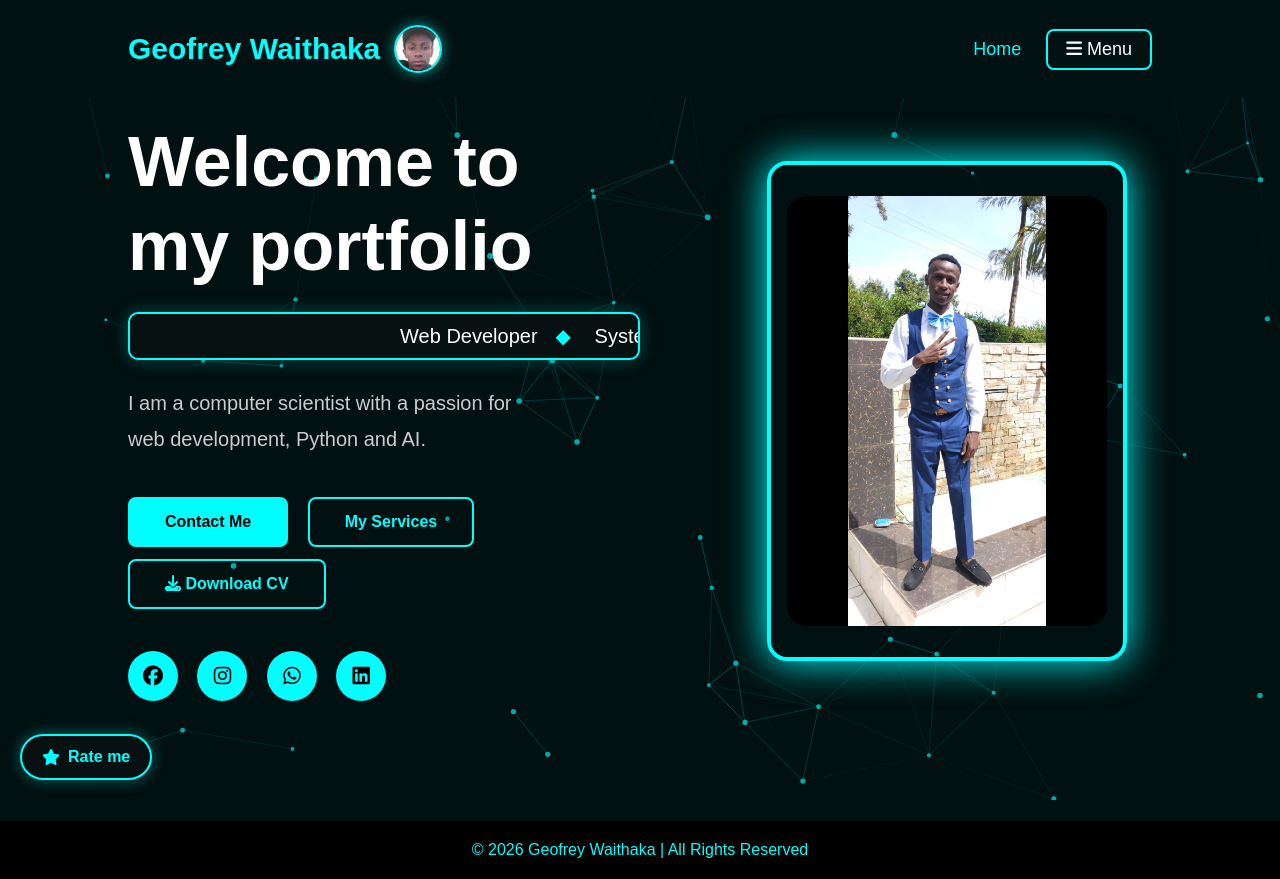
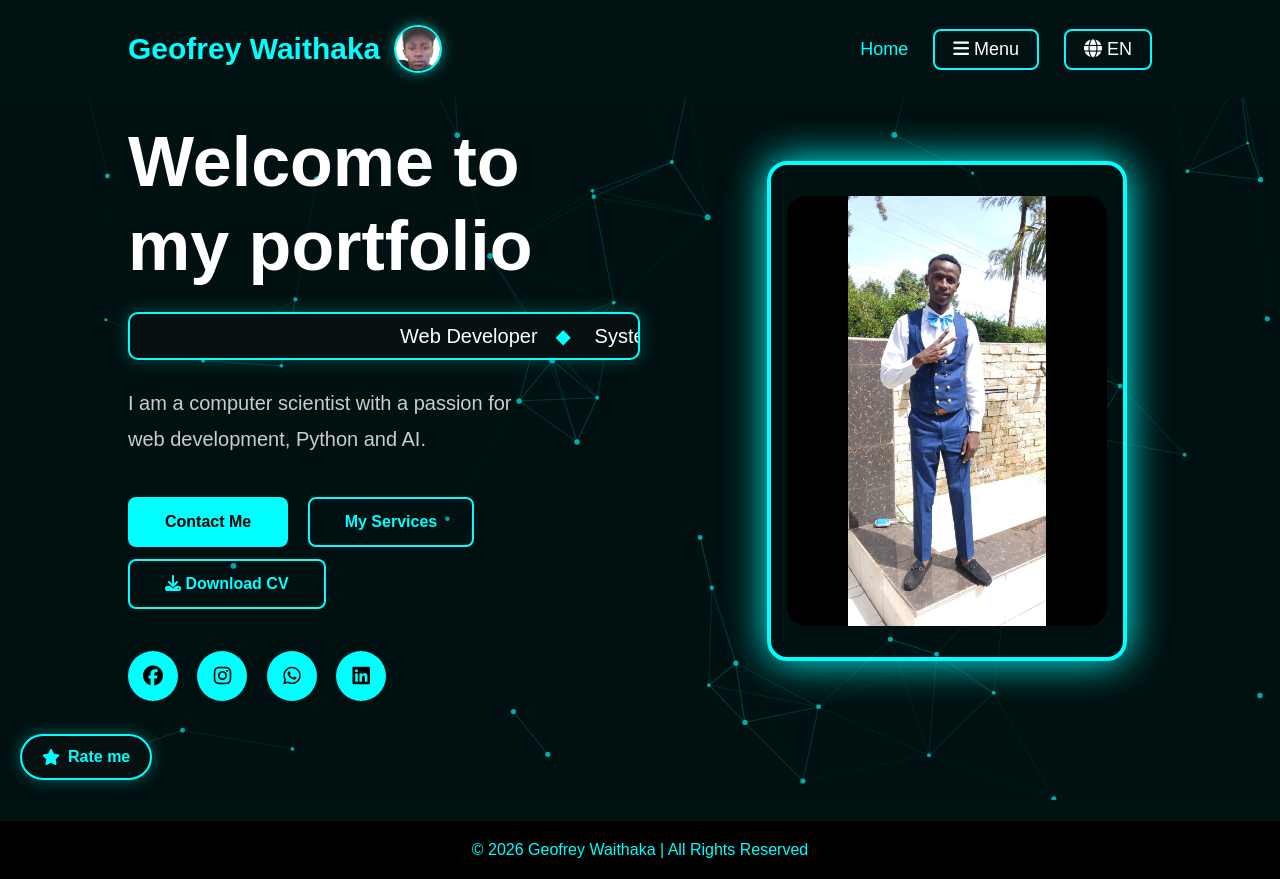
Before and after one commit to jeffmkuu/JEFF, a plain HTML site: page index.html in a window 1280 px wide. Drawn offline with Linux system fonts and the light colour scheme.

Commit message:
Add files via upload

```diff
--- a/index.html
+++ b/index.html
@@ -77,6 +77,39 @@
             }
         }
 
+
+        .menu-list button{
+            display:block;
+            width:100%;
+            margin:0;
+            padding:12px 20px;
+            border:0;
+            border-radius:0;
+            background:none;
+            color:#ffffff;
+            font:16px Arial, sans-serif;
+            text-align:left;
+            cursor:pointer;
+        }
+
+        .menu-list button:hover,
+        .menu-list button.on{
+            background:#0b2a2a;
+            color:#00ffff;
+        }
+
+        [dir="rtl"] .lang .menu-list{
+            right:auto;
+            left:0;
+        }
+
+        [dir="rtl"] .menu-list button{
+            text-align:right;
+        }
+
+        [dir="rtl"] .ticker-track{
+            direction:ltr;
+        }
 
         .hire-dialog h3:focus{
             outline:none;
@@ -355,6 +388,13 @@
                     <a href="#reviews">Reviews</a>
                     <a href="#contact">Contact</a>
                 </div>
+            </div>
+
+            <div class="menu lang">
+                <button type="button" class="menu-btn" id="lang-btn" aria-expanded="false" aria-controls="lang-list" aria-label="Choose language">
+                    <i class="fa-solid fa-globe" aria-hidden="true"></i> <span id="lang-now">EN</span>
+                </button>
+                <div class="menu-list" id="lang-list"></div>
             </div>
         </nav>
     </header>
@@ -1324,6 +1364,8 @@
         });
     </script>
 
+    <script src="lang.js"></script>
+
 </body>
 
 </html>
--- /dev/null
+++ b/lang.js
@@ -0,0 +1,165 @@
+/* Language switcher: English (UK), English (US), Kiswahili, Espanol, Francais, Arabic.
+   Translations are stored below as  "English text": [Kiswahili, Spanish, French, Arabic].
+   To translate more text, add a line using the exact English text from the page. */
+(function () {
+    var LANGS = [["en-GB", "English (UK)", "EN"], ["en-US", "English (US)", "US"], ["sw", "Kiswahili", "SW"],
+                 ["es", "Español", "ES"], ["fr", "Français", "FR"], ["ar", "العربية", "AR"]];
+    var X = { sw: 0, es: 1, fr: 2, ar: 3 };
+    var D = {
+    "Home":["Mwanzo","Inicio","Accueil","الرئيسية"],
+    "Menu":["Menyu","Menú","Menu","القائمة"],
+    "Services":["Huduma","Servicios","Services","الخدمات"],
+    "Projects":["Miradi","Proyectos","Projets","المشاريع"],
+    "Skills":["Ujuzi","Habilidades","Compétences","المهارات"],
+    "Passion":["Shauku","Pasión","Passion","الشغف"],
+    "Reviews":["Maoni","Reseñas","Avis","التقييمات"],
+    "Contact":["Wasiliana","Contacto","Contact","تواصل"],
+    "Welcome to":["Karibu kwenye","Bienvenido a","Bienvenue sur","مرحبًا بك في"],
+    "my portfolio":["jalada langu","mi portafolio","mon portfolio","معرض أعمالي"],
+    "I am a computer scientist with a passion for web development, Python and AI.":["Mimi ni mwanasayansi wa kompyuta mwenye shauku ya uundaji wa tovuti, Python na AI.","Soy informático y me apasionan el desarrollo web, Python y la IA.","Je suis informaticien et passionné par le développement web, Python et l'IA.","أنا عالم حاسوب شغوف بتطوير المواقع وبايثون والذكاء الاصطناعي."],
+    "Contact Me":["Wasiliana Nami","Contáctame","Me contacter","تواصل معي"],
+    "My Services":["Huduma Zangu","Mis servicios","Mes services","خدماتي"],
+    "Download CV":["Pakua CV","Descargar CV","Télécharger le CV","تحميل السيرة الذاتية"],
+    "Hire":["Ajiri","Contratar","Engager","وظّفني"],
+    "Website Development":["Uundaji wa Tovuti","Desarrollo web","Développement de sites web","تطوير المواقع"],
+    "I create modern, responsive websites for businesses, schools and personal brands.":["Ninaunda tovuti za kisasa zinazojirekebisha kwa biashara, shule na chapa binafsi.","Creo sitios web modernos y adaptables para empresas, escuelas y marcas personales.","Je crée des sites web modernes et adaptatifs pour les entreprises, les écoles et les marques personnelles.","أصمّم مواقع حديثة ومتجاوبة للشركات والمدارس والعلامات الشخصية."],
+    "System Building":["Ujenzi wa Mifumo","Creación de sistemas","Création de systèmes","بناء الأنظمة"],
+    "I build all categories of systems, made according to what the client wants.":["Ninajenga aina zote za mifumo, kulingana na anachotaka mteja.","Construyo todo tipo de sistemas, según lo que quiera el cliente.","Je construis toutes sortes de systèmes, selon les souhaits du client.","أبني جميع أنواع الأنظمة حسب رغبة العميل."],
+    "Python Programming":["Uandishi wa Programu za Python","Programación en Python","Programmation Python","برمجة بايثون"],
+    "I develop Python projects, automation tools and AI applications.":["Ninaunda miradi ya Python, zana za kiotomatiki na programu za AI.","Desarrollo proyectos en Python, herramientas de automatización y aplicaciones de IA.","Je développe des projets Python, des outils d'automatisation et des applications d'IA.","أطوّر مشاريع بايثون وأدوات الأتمتة وتطبيقات الذكاء الاصطناعي."],
+    "AI Assistants":["Wasaidizi wa AI","Asistentes de IA","Assistants IA","مساعدو الذكاء الاصطناعي"],
+    "AI machines that run things for you and make everyday work easier.":["Mashine za AI zinazoendesha mambo kwa niaba yako na kurahisisha kazi za kila siku.","Máquinas de IA que gestionan tareas por ti y facilitan el trabajo diario.","Des machines d'IA qui gèrent les tâches pour vous et simplifient le travail quotidien.","آلات ذكاء اصطناعي تدير الأمور عنك وتسهّل عملك اليومي."],
+    "Database Design & Management":["Usanifu na Usimamizi wa Hifadhidata","Diseño y gestión de bases de datos","Conception et gestion de bases de données","تصميم وإدارة قواعد البيانات"],
+    "I design and manage MySQL databases that keep your records organised and easy to search.":["Ninabuni na kusimamia hifadhidata za MySQL zinazopanga rekodi zako vizuri na kurahisisha utafutaji.","Diseño y gestiono bases de datos MySQL que mantienen tus registros ordenados y fáciles de buscar.","Je conçois et gère des bases de données MySQL qui gardent vos données organisées et faciles à consulter.","أصمّم وأدير قواعد بيانات MySQL تُبقي سجلاتك منظمة وسهلة البحث."],
+    "Networking":["Mitandao","Redes","Réseaux","الشبكات"],
+    "Setting up and troubleshooting small office and home networks.":["Kuweka na kutatua matatizo ya mitandao midogo ya ofisi na nyumbani.","Instalación y resolución de problemas de redes pequeñas de oficina y hogar.","Installation et dépannage de petits réseaux de bureau et domestiques.","إعداد الشبكات المكتبية والمنزلية الصغيرة وإصلاح مشكلاتها."],
+    "Systems Administration":["Usimamizi wa Mifumo","Administración de sistemas","Administration système","إدارة الأنظمة"],
+    "Managing computers, user accounts and software so an office or school runs smoothly.":["Kusimamia kompyuta, akaunti za watumiaji na programu ili ofisi au shule iendeshwe vizuri.","Gestión de equipos, cuentas de usuario y software para que una oficina o escuela funcione sin problemas.","Gestion des ordinateurs, des comptes utilisateurs et des logiciels pour que le bureau ou l'école fonctionne bien.","إدارة الحواسيب وحسابات المستخدمين والبرامج ليعمل المكتب أو المدرسة بسلاسة."],
+    "IT Support & Troubleshooting":["Msaada wa IT na Utatuzi wa Matatizo","Soporte técnico y resolución de problemas","Assistance informatique et dépannage","الدعم التقني وحل المشكلات"],
+    "Fixing software and computer problems, and installing and setting up programs on Windows.":["Kurekebisha matatizo ya programu na kompyuta, na kusakinisha na kuweka programu kwenye Windows.","Reparación de problemas de software y de equipos, e instalación y configuración de programas en Windows.","Résolution des problèmes de logiciels et d'ordinateurs, installation et configuration de programmes sous Windows.","إصلاح مشكلات البرامج والحاسوب وتثبيت البرامج وإعدادها على ويندوز."],
+    "Graphic Design":["Usanifu wa Picha","Diseño gráfico","Design graphique","التصميم الجرافيكي"],
+    "I create posters, logos and business graphics.":["Ninabuni mabango, nembo na michoro ya biashara.","Creo carteles, logotipos y gráficos para negocios.","Je crée des affiches, des logos et des visuels pour les entreprises.","أصمّم الملصقات والشعارات والرسومات التجارية."],
+    "Video Editing & Videography":["Uhariri wa Video na Upigaji Video","Edición y producción de video","Montage et tournage vidéo","مونتاج وتصوير الفيديو"],
+    "Filming and editing videos and promotional clips.":["Kupiga na kuhariri video na klipu za matangazo.","Grabación y edición de videos y clips promocionales.","Tournage et montage de vidéos et de clips promotionnels.","تصوير وتحرير مقاطع الفيديو والمقاطع الترويجية."],
+    "Other IT Services":["Huduma Nyingine za IT","Otros servicios de TI","Autres services informatiques","خدمات تقنية أخرى"],
+    "Need something that is not listed here? Tell me what you need and I will let you know how I can help.":["Unahitaji kitu ambacho hakijaorodheshwa hapa? Niambie unachohitaji nami nitakujulisha jinsi ninavyoweza kusaidia.","¿Necesitas algo que no está en la lista? Cuéntame qué necesitas y te diré cómo puedo ayudarte.","Besoin d'autre chose ? Dites-moi ce qu'il vous faut et je vous dirai comment je peux vous aider.","تحتاج شيئًا غير مذكور هنا؟ أخبرني بما تحتاجه وسأخبرك كيف يمكنني المساعدة."],
+    "My Projects":["Miradi Yangu","Mis proyectos","Mes projets","مشاريعي"],
+    "Live demo":["Onyesho la moja kwa moja","Demo en vivo","Démo en direct","عرض مباشر"],
+    "AI Business Assistant & Small Business System":["Msaidizi wa AI wa Biashara na Mfumo wa Biashara Ndogo","Asistente de IA y sistema para pequeños negocios","Assistant IA et système pour petites entreprises","مساعد ذكاء اصطناعي ونظام للأعمال الصغيرة"],
+    "School Management System":["Mfumo wa Usimamizi wa Shule","Sistema de gestión escolar","Système de gestion scolaire","نظام إدارة المدارس"],
+    "My Skills":["Ujuzi Wangu","Mis habilidades","Mes compétences","مهاراتي"],
+    "Programming":["Uandishi wa Programu","Programación","Programmation","البرمجة"],
+    "Web":["Wavuti","Web","Web","الويب"],
+    "Databases":["Hifadhidata","Bases de datos","Bases de données","قواعد البيانات"],
+    "IT & Systems":["IT na Mifumo","TI y sistemas","Informatique et systèmes","التقنية والأنظمة"],
+    "Creative":["Ubunifu","Creatividad","Création","الإبداع"],
+    "My Passion":["Shauku Yangu","Mi pasión","Ma passion","شغفي"],
+    "Worked with me or tried one of my systems? I would love to hear what you think.":["Umefanya kazi nami au kujaribu mojawapo ya mifumo yangu? Ningependa kusikia maoni yako.","¿Trabajaste conmigo o probaste alguno de mis sistemas? Me encantaría saber tu opinión.","Vous avez travaillé avec moi ou essayé l'un de mes systèmes ? J'aimerais connaître votre avis.","هل عملت معي أو جرّبت أحد أنظمتي؟ يسعدني أن أعرف رأيك."],
+    "Rate & leave a review":["Kadiria na acha maoni","Valorar y dejar una reseña","Noter et laisser un avis","قيّم واترك تقييمًا"],
+    "No reviews yet. Be the first to leave one!":["Bado hakuna maoni. Kuwa wa kwanza kuacha moja!","Aún no hay reseñas. ¡Sé el primero en dejar una!","Pas encore d'avis. Soyez le premier à en laisser un !","لا توجد تقييمات بعد. كن أول من يترك تقييمًا!"],
+    "Rate me":["Nikadirie","Valórame","Notez-moi","قيّمني"],
+    "Email:":["Barua pepe:","Correo:","E-mail :","البريد الإلكتروني:"],
+    "Phone:":["Simu:","Teléfono:","Téléphone :","الهاتف:"],
+    "Location:":["Mahali:","Ubicación:","Lieu :","الموقع:"],
+    "Your name":["Jina lako","Tu nombre","Votre nom","اسمك"],
+    "Your email":["Barua pepe yako","Tu correo","Votre e-mail","بريدك الإلكتروني"],
+    "Message":["Ujumbe","Mensaje","Message","الرسالة"],
+    "Send message":["Tuma ujumbe","Enviar mensaje","Envoyer le message","إرسال الرسالة"],
+    "Sending...":["Inatuma...","Enviando...","Envoi...","جارٍ الإرسال..."],
+    "Confirm hire request":["Thibitisha ombi la kuajiri","Confirmar solicitud de contratación","Confirmer la demande d'embauche","تأكيد طلب التوظيف"],
+    "Do you want to hire Geofrey Waithaka for":["Je, unataka kumwajiri Geofrey Waithaka kwa","¿Quieres contratar a Geofrey Waithaka para","Voulez-vous engager Geofrey Waithaka pour","هل تريد توظيف جيفري وايثاكا لـ"],
+    "Please confirm and leave your details so I can contact you.":["Tafadhali thibitisha na uache taarifa zako ili nikuwasiliane nawe.","Confirma y deja tus datos para que pueda contactarte.","Veuillez confirmer et laisser vos coordonnées pour que je vous contacte.","يرجى التأكيد وترك بياناتك لأتواصل معك."],
+    "Phone or WhatsApp (optional)":["Simu au WhatsApp (si lazima)","Teléfono o WhatsApp (opcional)","Téléphone ou WhatsApp (facultatif)","الهاتف أو واتساب (اختياري)"],
+    "Short note about what you need (optional)":["Maelezo mafupi kuhusu unachohitaji (si lazima)","Nota breve sobre lo que necesitas (opcional)","Petite note sur ce dont vous avez besoin (facultatif)","ملاحظة قصيرة عمّا تحتاجه (اختياري)"],
+    "Which IT service do you need? (required)":["Unahitaji huduma gani ya IT? (lazima)","¿Qué servicio de TI necesitas? (obligatorio)","De quel service informatique avez-vous besoin ? (obligatoire)","ما الخدمة التقنية التي تحتاجها؟ (مطلوب)"],
+    "Yes, send my hire request":["Ndiyo, tuma ombi langu","Sí, enviar mi solicitud","Oui, envoyer ma demande","نعم، أرسل طلبي"],
+    "Cancel":["Ghairi","Cancelar","Annuler","إلغاء"],
+    "Close":["Funga","Cerrar","Fermer","إغلاق"],
+    "Rate & review":["Kadiria na toa maoni","Valorar y opinar","Noter et donner un avis","قيّم وأبدِ رأيك"],
+    "How was your experience? Choose a star rating and leave a comment.":["Uzoefu wako ulikuwaje? Chagua nyota na uache maoni.","¿Cómo fue tu experiencia? Elige una puntuación y deja un comentario.","Comment était votre expérience ? Choisissez une note et laissez un commentaire.","كيف كانت تجربتك؟ اختر عدد النجوم واترك تعليقًا."],
+    "Your rating":["Ukadiriaji wako","Tu valoración","Votre note","تقييمك"],
+    "Choose 1 to 5 stars":["Chagua nyota 1 hadi 5","Elige de 1 a 5 estrellas","Choisissez de 1 à 5 étoiles","اختر من 1 إلى 5 نجوم"],
+    "Your email (optional, only I can see it)":["Barua pepe yako (si lazima, mimi tu ninaiona)","Tu correo (opcional, solo yo lo veo)","Votre e-mail (facultatif, moi seul le vois)","بريدك الإلكتروني (اختياري، أراه أنا فقط)"],
+    "Your comment":["Maoni yako","Tu comentario","Votre commentaire","تعليقك"],
+    "Your name, rating and comment will be shown on the Reviews page. Your email stays private.":["Jina lako, ukadiriaji na maoni vitaonyeshwa kwenye ukurasa wa Maoni. Barua pepe yako hubaki siri.","Tu nombre, valoración y comentario se mostrarán en la página de reseñas. Tu correo permanece privado.","Votre nom, votre note et votre commentaire seront affichés sur la page des avis. Votre e-mail reste privé.","سيظهر اسمك وتقييمك وتعليقك في صفحة التقييمات. يبقى بريدك الإلكتروني خاصًا."],
+    "Send my review":["Tuma maoni yangu","Enviar mi reseña","Envoyer mon avis","أرسل تقييمي"]
+    };
+
+    var lang = "en-GB", orig = new WeakMap(), mine = new WeakMap();
+    var btn = document.getElementById("lang-btn"), list = document.getElementById("lang-list"), now = document.getElementById("lang-now");
+    if (!btn || !list) { return; }
+
+    function skip(n) {
+        var p = n.parentNode;
+        return !p || /^(SCRIPT|STYLE|TEXTAREA|NOSCRIPT)$/.test(p.nodeName) || (p.closest && p.closest("#reviews-list, #lang-list, #lang-btn"));
+    }
+
+    function convert(o) {
+        if (lang === "en-US") { return o.replace(/organised/g, "organized"); }
+        if (lang in X) {
+            var m = o.match(/^(\s*)([\s\S]*?)(\s*)$/), v = D[m[2].replace(/\s+/g, " ")];
+            if (v) { return m[1] + v[X[lang]] + m[3]; }
+        }
+        return o;
+    }
+
+    function apply(n) {
+        if (skip(n)) { return; }
+        if (!orig.has(n)) { orig.set(n, n.data); }
+        var out = lang === "en-GB" ? orig.get(n) : convert(orig.get(n));
+        if (out !== n.data) { n.data = out; }
+        mine.set(n, n.data);
+    }
+
+    function walk(root) {
+        if (root.nodeType === 3) { apply(root); return; }
+        var w = document.createTreeWalker(root, NodeFilter.SHOW_TEXT);
+        while (w.nextNode()) { apply(w.currentNode); }
+    }
+
+    function setLang(code) {
+        lang = code;
+        document.documentElement.lang = code;
+        document.documentElement.dir = code === "ar" ? "rtl" : "ltr";
+        walk(document.body);
+        LANGS.forEach(function (l) { if (l[0] === code) { now.textContent = l[2]; } });
+        [].forEach.call(list.children, function (b) { b.classList.toggle("on", b.getAttribute("data-lang") === code); });
+        try { localStorage.setItem("lang", code); } catch (e) {}
+    }
+
+    function closeList() { list.classList.remove("open"); btn.setAttribute("aria-expanded", "false"); }
+
+    LANGS.forEach(function (l) {
+        var b = document.createElement("button");
+        b.type = "button";
+        b.setAttribute("data-lang", l[0]);
+        b.textContent = l[1];
+        b.addEventListener("click", function () { setLang(l[0]); closeList(); });
+        list.appendChild(b);
+    });
+
+    btn.addEventListener("click", function (e) {
+        e.stopPropagation();
+        var open = list.classList.toggle("open");
+        btn.setAttribute("aria-expanded", open ? "true" : "false");
+    });
+    document.addEventListener("click", function (e) { if (!list.contains(e.target)) { closeList(); } });
+    document.addEventListener("keydown", function (e) { if (e.key === "Escape") { closeList(); } });
+
+    // Text the page writes later (dialogs, messages) is translated as it appears
+    new MutationObserver(function (ms) {
+        ms.forEach(function (m) {
+            if (m.type === "characterData") {
+                if (mine.get(m.target) === m.target.data) { return; }
+                orig.delete(m.target);
+                apply(m.target);
+            } else {
+                [].forEach.call(m.addedNodes, function (a) { if (a.nodeType === 3 || a.nodeType === 1) { walk(a); } });
+            }
+        });
+    }).observe(document.body, { childList: true, subtree: true, characterData: true });
+
+    var saved = "";
+    try { saved = localStorage.getItem("lang") || ""; } catch (e) {}
+    if (saved && saved !== "en-GB") { setLang(saved); } else { setLang("en-GB"); }
+})();
```
